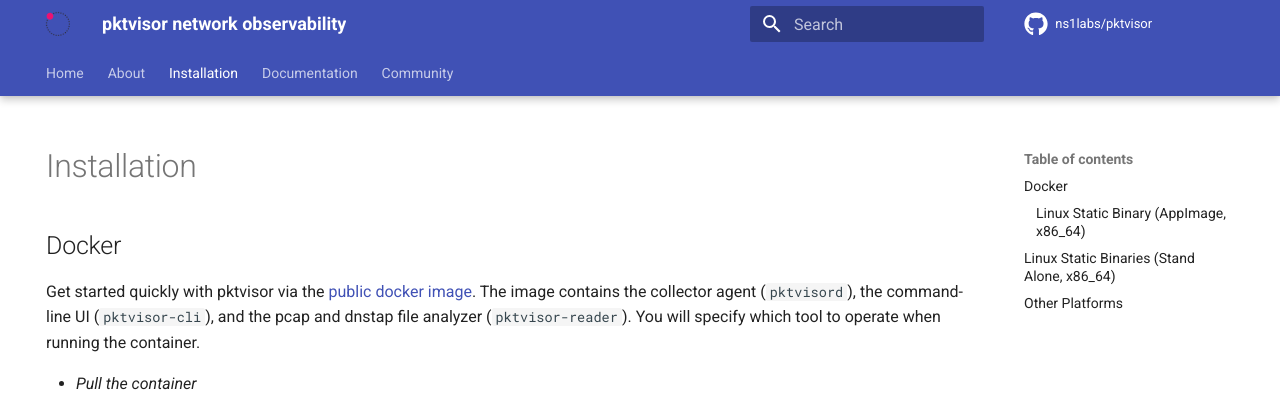
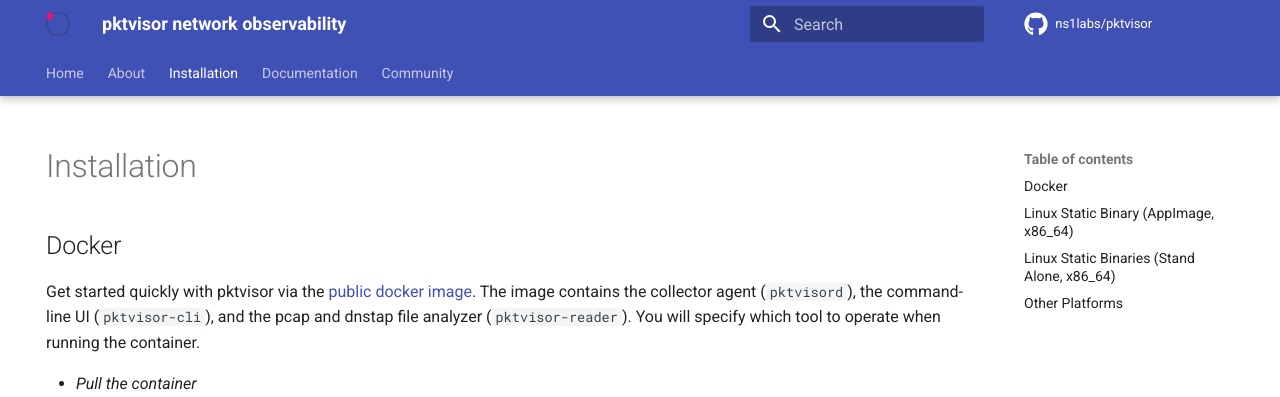
Before and after one commit to orb-community/pktvisor-website, an MkDocs documentation site: the page built from docs/install.md, in a window 1280 px wide and 900 px high. Shown: the top 397 px of the window. Built offline with MkDocs 1.6.1 and Material for MkDocs 9.7.7, drawn with Linux system fonts in a browser that asks for light colours; comment, search, counter and statistics services are not loaded.

Commit message:
header fix

```diff
--- a/docs/install.md
+++ b/docs/install.md
@@ -33,7 +33,7 @@
 
 After the agent is running, you can observe results locally with the included command-line UI. This command will run the UI (`pktvisor-cli`) in the foreground and exit after pressing `Ctrl+C`. It connects to the running agent locally using the built-in [REST API](https://app.swaggerhub.com/apis/ns1labs/pktvisor/3.0.0-oas3).
 
-### Linux Static Binary (AppImage, x86_64)
+## Linux Static Binary (AppImage, x86_64)
 
 You may also use the Linux static binary, built with [AppImage](https://appimage.org/), which is available for download [on the Releases page](https://github.com/ns1labs/pktvisor/releases). It is designed to work on all modern Linux distributions and does not require installation or any other dependencies.
 
```
